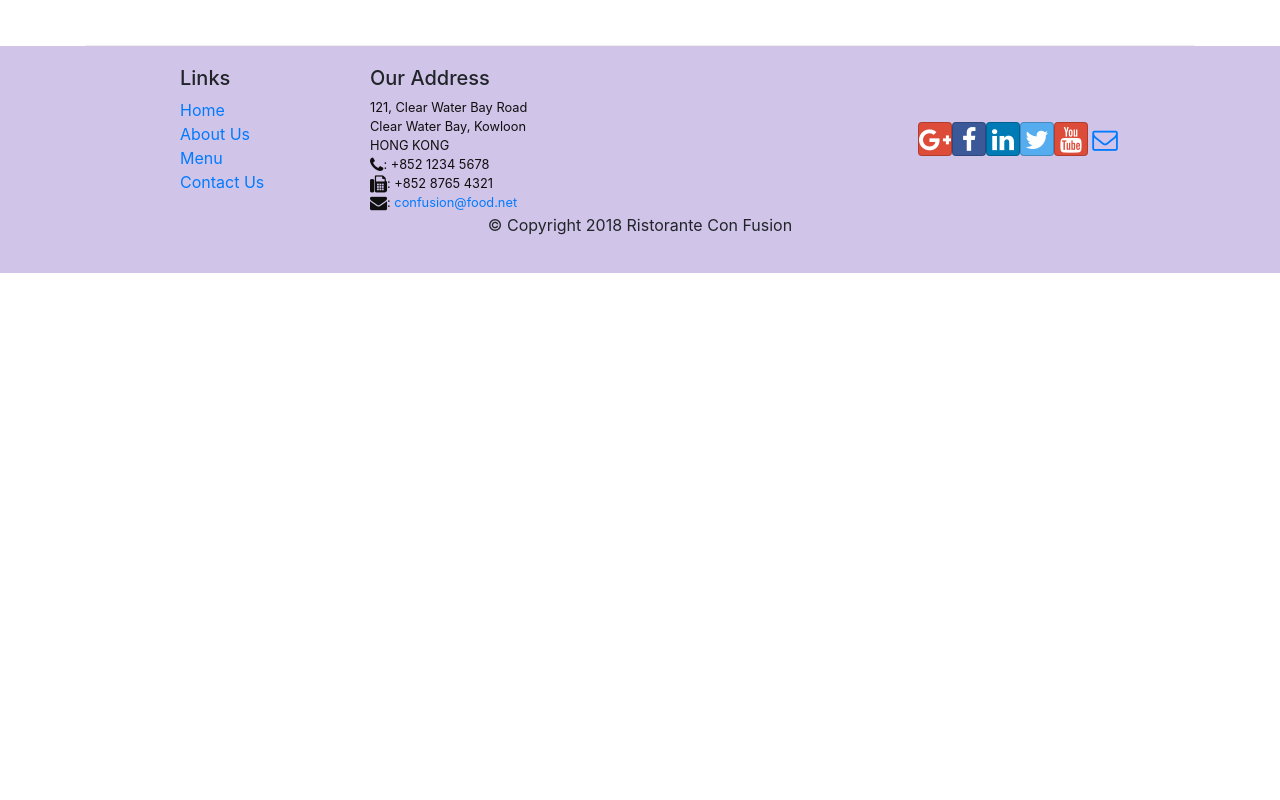
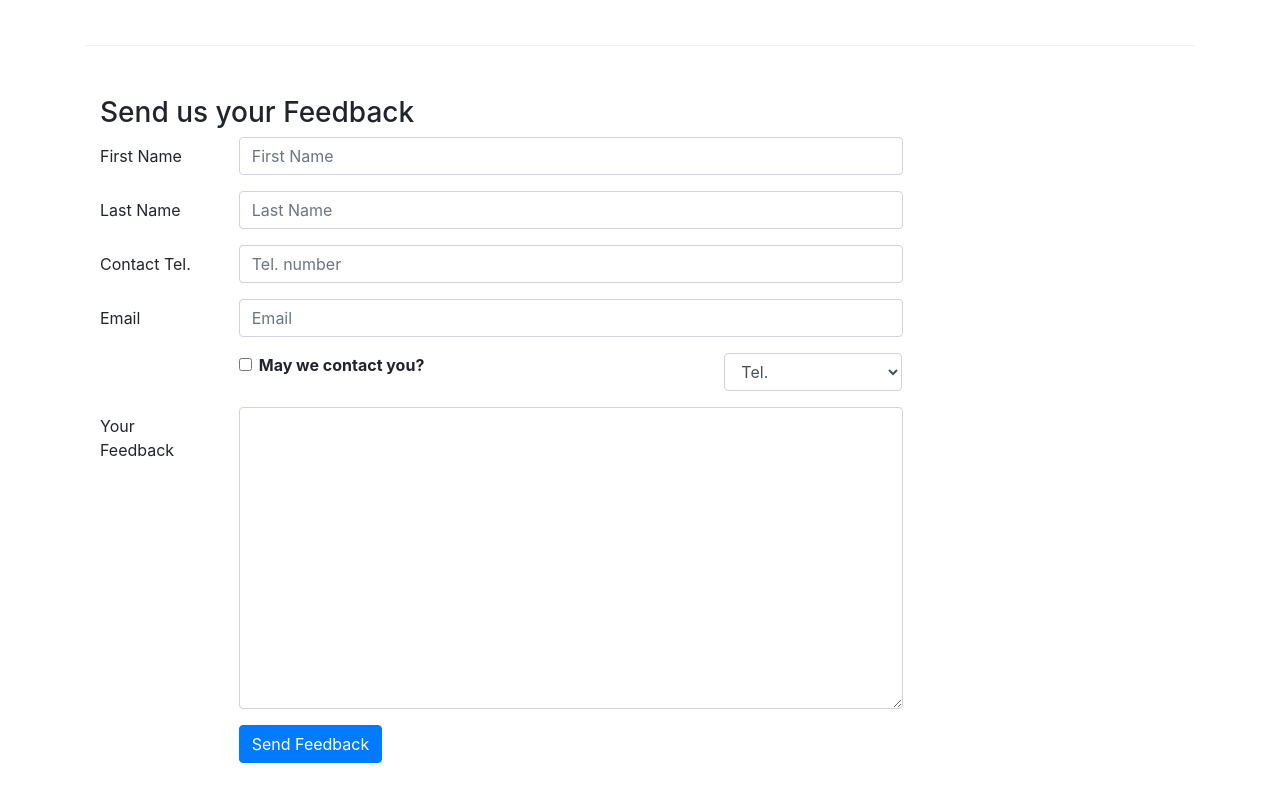
Before and after one commit to sanjay-06/React.js_coursera, a React (Create React App) app: page /contactus in a window 1280 px wide. Shown: the part 760-1560 px from the top of the page. Before the commit the page ends 1033 px from the top, so only its background shows below. Built offline with nearby package versions, Linux system fonts and the light colour scheme.

Commit message:
Controlled Forms

```diff
--- a/src/components/ContactComponent.js
+++ b/src/components/ContactComponent.js
@@ -1,8 +1,41 @@
-import React from 'react';
-import { Breadcrumb, BreadcrumbItem } from 'reactstrap';
+import React , { Component } from 'react';
+import { Breadcrumb, BreadcrumbItem, Button, Form, FormGroup, Label, Input, Col } from 'reactstrap';
 import { Link } from 'react-router-dom';
 
-function Contact() {
+class Contact extends Component {
+
+    constructor(props) {
+        super(props);
+        this.state= {
+            firstname:'',
+            lastname:'',
+            telnum:'',
+            email:'',
+            agree:false,
+            contactType:'Tel.',
+            message:''
+        }
+        this.handleSubmit=this.handleSubmit.bind(this);
+        this.handleInputChange=this.handleInputChange.bind(this);
+    }
+
+    handleInputChange(event) {
+        const target = event.target;
+        const value = target.type === 'checkbox' ? target.checked : target.value;
+        const name = target.name;
+
+        this.setState({
+          [name]: value
+        });
+    }
+
+    handleSubmit(event) {
+        console.log("current state is :" + JSON.stringify(this.state))
+        alert("current state is "+JSON.stringify(this.state))
+        event.preventDefault()
+    }
+
+    render() {
     return(
 
         <div className="container">
@@ -36,8 +69,91 @@
                     </div>
                 </div>
             </div>
+                <div className="row row-content">
+                   <div className="col-12">
+                      <h3>Send us your Feedback</h3>
+                   </div>
+                    <div className="col-12 col-md-9">
+                        <Form onSubmit={this.handleSubmit}>
+                            <FormGroup row>
+                                <Label htmlFor="firstname" md={2}>First Name</Label>
+                                <Col md={10}>
+                                    <Input type="text" id="firstname" name="firstname"
+                                        placeholder="First Name"
+                                        value={this.state.firstname}
+                                        onChange={this.handleInputChange} />
+                                </Col>
+                            </FormGroup>
+                            <FormGroup row>
+                                <Label htmlFor="lastname" md={2}>Last Name</Label>
+                                <Col md={10}>
+                                    <Input type="text" id="lastname" name="lastname"
+                                        placeholder="Last Name"
+                                        value={this.state.lastname}
+                                        onChange={this.handleInputChange} />
+                                </Col>
+                            </FormGroup>
+                            <FormGroup row>
+                            <Label htmlFor="telnum" md={2}>Contact Tel.</Label>
+                                <Col md={10}>
+                                    <Input type="tel" id="telnum" name="telnum"
+                                        placeholder="Tel. number"
+                                        value={this.state.telnum}
+                                        onChange={this.handleInputChange} />
+                                </Col>
+                            </FormGroup>
+                            <FormGroup row>
+                                <Label htmlFor="email" md={2}>Email</Label>
+                                <Col md={10}>
+                                    <Input type="email" id="email" name="email"
+                                        placeholder="Email"
+                                        value={this.state.email}
+                                        onChange={this.handleInputChange} />
+                                </Col>
+                            </FormGroup>
+                            <FormGroup row>
+                                <Col md={{size: 6, offset: 2}}>
+                                    <FormGroup check>
+                                        <Label check>
+                                            <Input type="checkbox"
+                                                name="agree"
+                                                checked={this.state.agree}
+                                                onChange={this.handleInputChange} /> {' '}
+                                            <strong>May we contact you?</strong>
+                                        </Label>
+                                    </FormGroup>
+                                </Col>
+                                <Col md={{size: 3, offset: 1}}>
+                                    <Input type="select" name="contactType"
+                                            value={this.state.contactType}
+                                            onChange={this.handleInputChange}>
+                                        <option>Tel.</option>
+                                        <option>Email</option>
+                                    </Input>
+                                </Col>
+                            </FormGroup>
+                            <FormGroup row>
+                                <Label htmlFor="message" md={2}>Your Feedback</Label>
+                                <Col md={10}>
+                                    <Input type="textarea" id="message" name="message"
+                                        rows="12"
+                                        value={this.state.message}
+                                        onChange={this.handleInputChange}></Input>
+                                </Col>
+                            </FormGroup>
+                            <FormGroup row>
+                                <Col md={{size: 10, offset: 2}}>
+                                    <Button type="submit" color="primary">
+                                        Send Feedback
+                                    </Button>
+                                </Col>
+                            </FormGroup>
+                        </Form>
+                    </div>
+               </div>
         </div>
     );
+    }
 }
 
 export default Contact;
```
